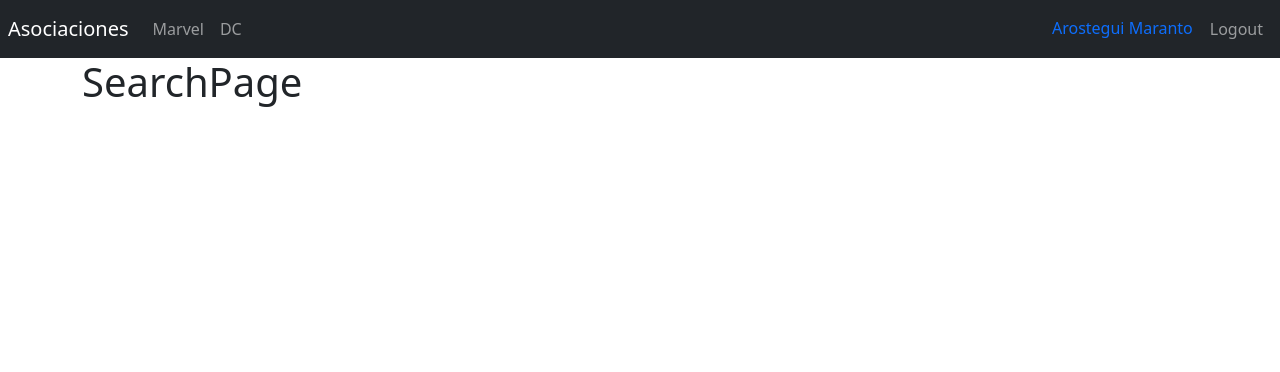
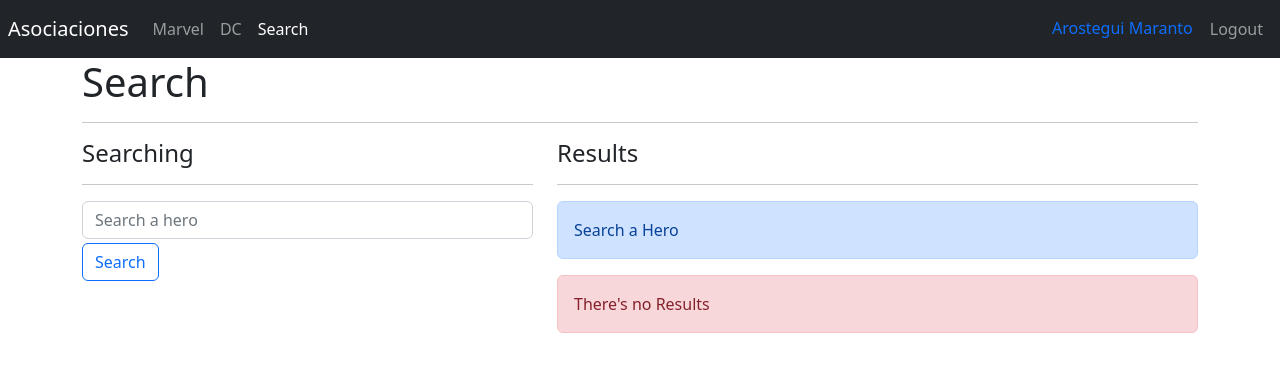
Before and after one commit to arosteguimaranto/HeroesApp, a React (Vite) app: page /search in a window 1280 px wide. Shown: the top 372 px of the page. Built offline with nearby package versions, Linux system fonts and the light colour scheme.

Commit message:
Diseño de la pantalla de búsqueda

```diff
--- a/src/heroes/pages/SearchPage.jsx
+++ b/src/heroes/pages/SearchPage.jsx
@@ -2,8 +2,56 @@
 
 export const SearchPage = () => {
   return (
-<>
-<h1>SearchPage</h1>
-</>
+    <>
+      <h1>Search</h1>
+      <hr />
+
+      <div className=" row">
+
+        <div className=" col-5">
+          <h4> Searching </h4>
+          <hr />
+          <form>
+
+            <input
+              type="text"
+              placeholder="Search a hero"
+              className=" form-control"
+              name="searchText"
+              autoComplete="off"
+            />
+
+            <button className=" btn btn-outline-primary mt-1">
+              Search
+            </button>
+
+          </form>
+        </div>
+
+        <div className=" col-7">
+          <h4> Results </h4>
+          <hr />
+
+          <div className=" alert alert-primary">
+            Search a Hero
+          </div>
+
+          <div className=" alert alert-danger">
+         There's no Results
+        </div>
+
+
+
+
+
+
+        </div>
+
+      </div>
+
+
+
+
+    </>
   )
 }
--- a/src/ui/components/Navbar.jsx
+++ b/src/ui/components/Navbar.jsx
@@ -45,6 +45,18 @@
                     >
                         DC
                     </NavLink>
+
+                    <NavLink
+                    className={({ isActive }) => `nav-item nav-link ${isActive ? 'active' : ''}`}
+                    to="/search"
+                >
+                    Search
+                </NavLink>
+
+
+
+
+
                 </div>
             </div>
 
```
